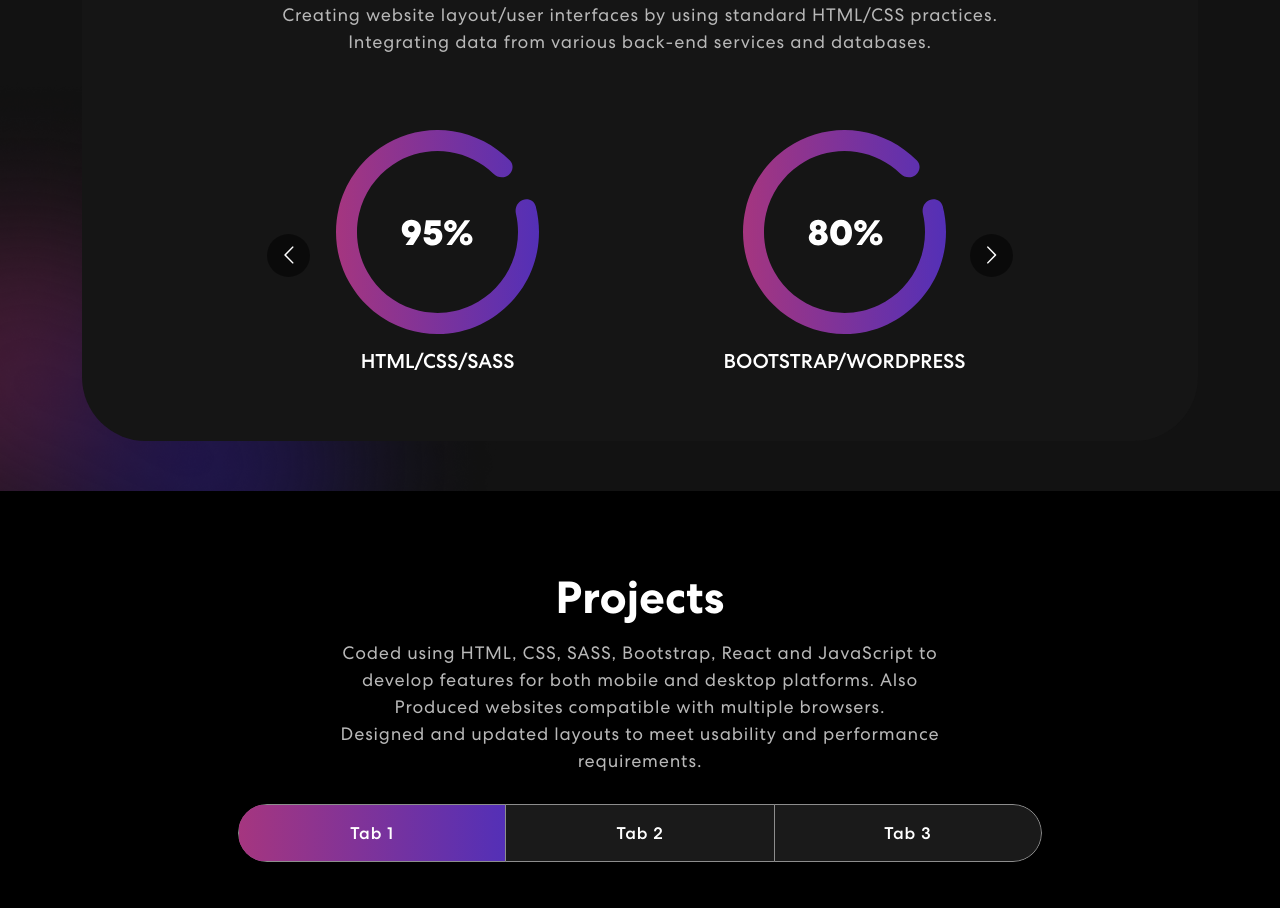
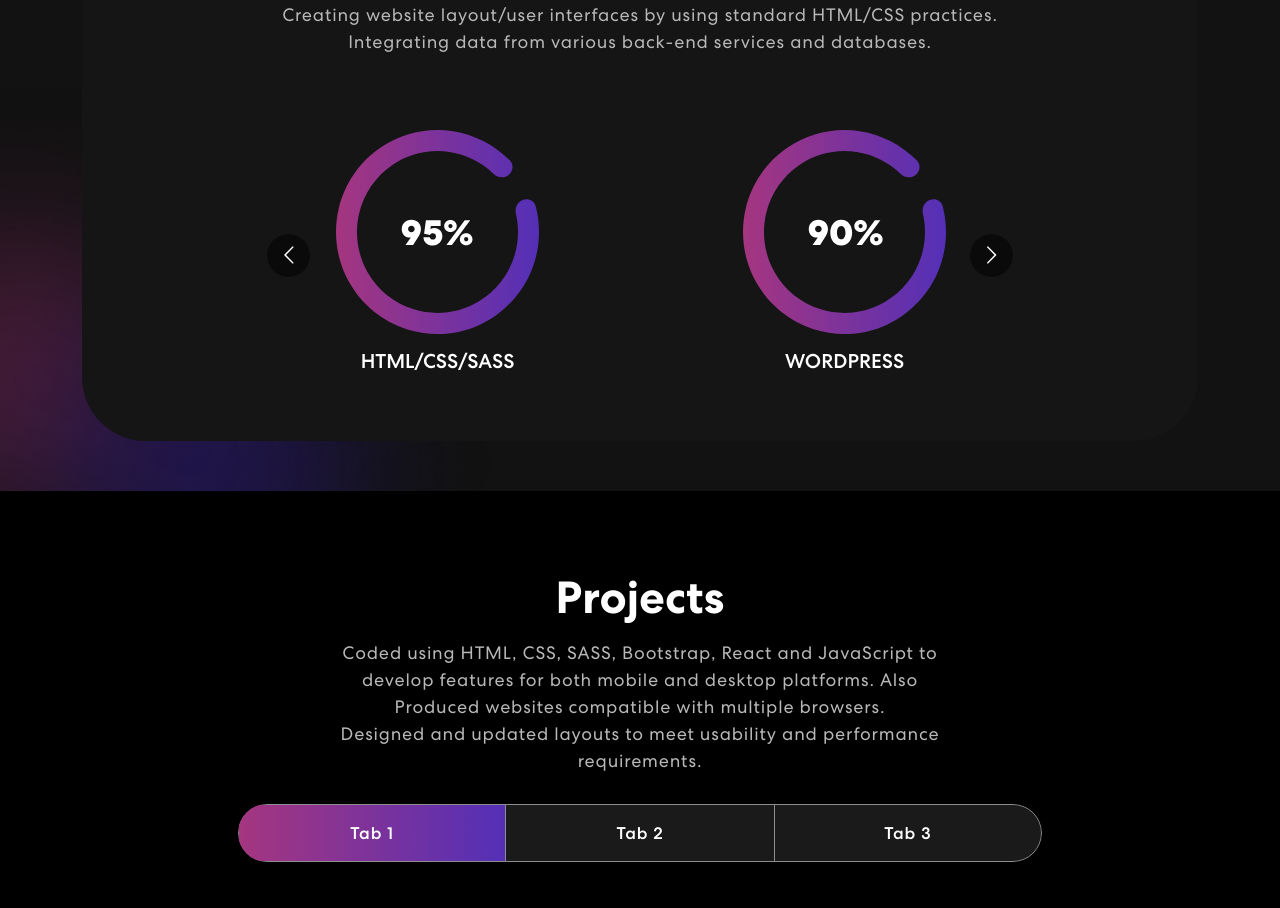
Before and after one commit to Korodee/My-portfolio, a React (Create React App) app: page / in a window 1280 px wide. Shown: the part 904-1812 px from the top of the page. Built offline with nearby package versions, Linux system fonts and the light colour scheme; no server answers; grey boxes are pictures that could not be loaded.

Commit message:
Fixed skills texts for mobile view

```diff
--- a/src/components/Skills.js
+++ b/src/components/Skills.js
@@ -48,11 +48,15 @@ export const Skills = () => {
                   <h5>HTML/CSS/SASS</h5>
                 </div>
                 <div className="item">
-                  <img src={meter2} alt="Image" />
-                  <h5>BOOTSTRAP/WORDPRESS</h5>
+                  <img src={meter3} alt="Image" />
+                  <h5>WORDPRESS</h5>
                 </div>
                 <div className="item">
-                  <img src={meter3} alt="Image" />
+                  <img src={meter2} alt="Image" />
+                  <h5>BOOTSTRAP</h5>
+                </div>
+                <div className="item">
+                  <img src={meter2} alt="Image" />
                   <h5>JAVASCRIPT</h5>
                 </div>
                 <div className="item">
```
